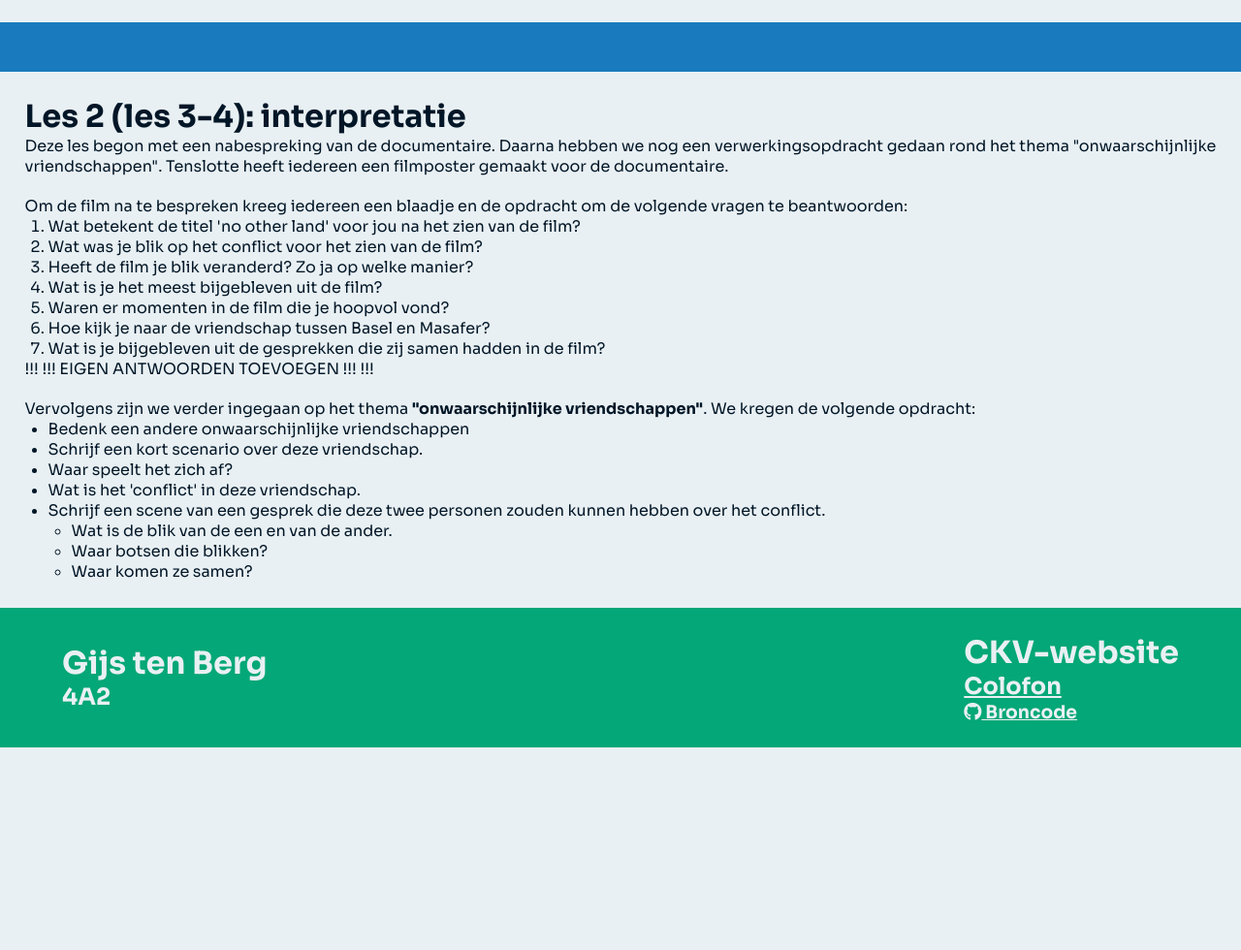
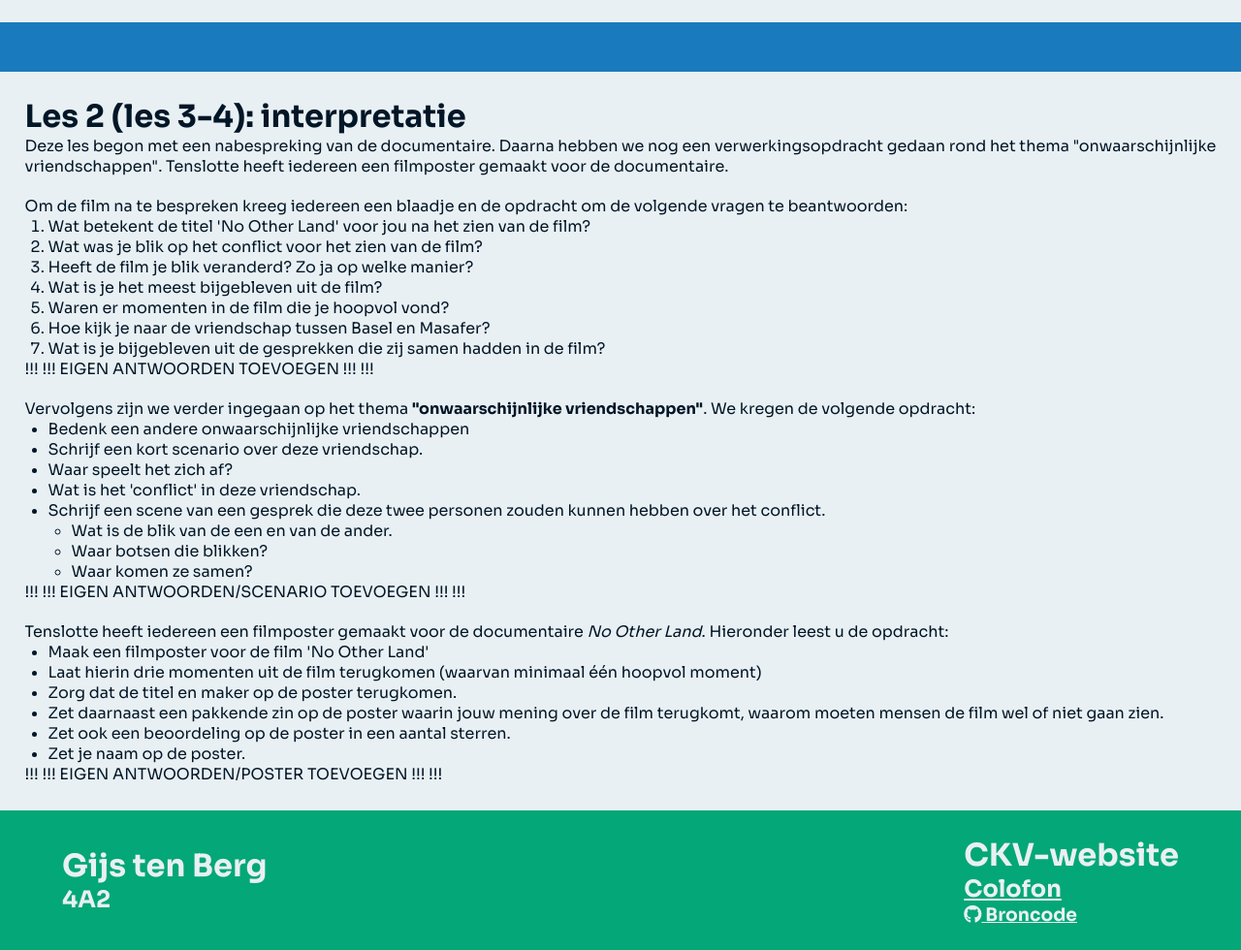
Before and after one commit to Gijs6/ckv, a Flask app: page /gijsckv/blok-3 in a window 1280 px wide. Shown: the part 2084-3064 px from the top of the page at 97% size. Before the commit the page ends 2855 px from the top, so only its background shows below. Run offline with Flask 3, Linux system fonts and the light colour scheme; some libraries are stand-ins or nearby versions.

Commit message:
Further working b3l2 and update readme

```diff
--- a/templates/ckvb3.html
+++ b/templates/ckvb3.html
@@ -81,7 +81,7 @@
                 Om de film na te bespreken kreeg iedereen een blaadje en de opdracht om de volgende vragen te beantwoorden:
             </p>
             <ol>
-                <li>Wat betekent de titel 'no other land' voor jou na het zien van de film?</li>
+                <li>Wat betekent de titel 'No Other Land' voor jou na het zien van de film?</li>
                 <li>Wat was je blik op het conflict voor het zien van de film?</li>
                 <li>Heeft de film je blik veranderd? Zo ja op welke manier?</li>
                 <li>Wat is je het meest bijgebleven uit de film?</li>
@@ -107,6 +107,20 @@
                     </ul>
                 </li>
             </ul>
+            <p>!!! !!! EIGEN ANTWOORDEN/SCENARIO TOEVOEGEN !!! !!!</p>
+        </div>
+
+        <div class="verslagtekst-tekststukje">
+            <p>Tenslotte heeft iedereen een filmposter gemaakt voor de documentaire <i>No Other Land</i>. Hieronder leest u de opdracht:</p>
+            <ul>
+                <li>Maak een filmposter voor de film 'No Other Land'</li>
+                <li>Laat hierin drie momenten uit de film terugkomen (waarvan minimaal één hoopvol moment)</li>
+                <li>Zorg dat de titel en maker op de poster terugkomen.</li>
+                <li>Zet daarnaast een pakkende zin op de poster waarin jouw mening over de film terugkomt, waarom moeten mensen de film wel of niet gaan zien.</li>
+                <li>Zet ook een beoordeling op de poster in een aantal sterren.</li>
+                <li>Zet je naam op de poster.</li>
+            </ul>
+            <p>!!! !!! EIGEN ANTWOORDEN/POSTER TOEVOEGEN !!! !!!</p>
         </div>
     </div>
 {% endblock %}
```
Also changed, not shown: README.md.
